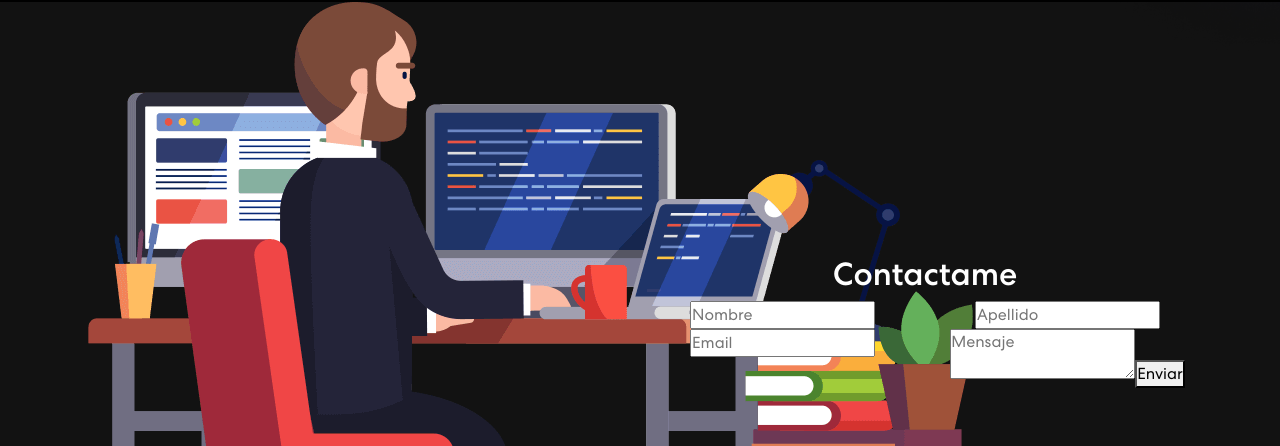
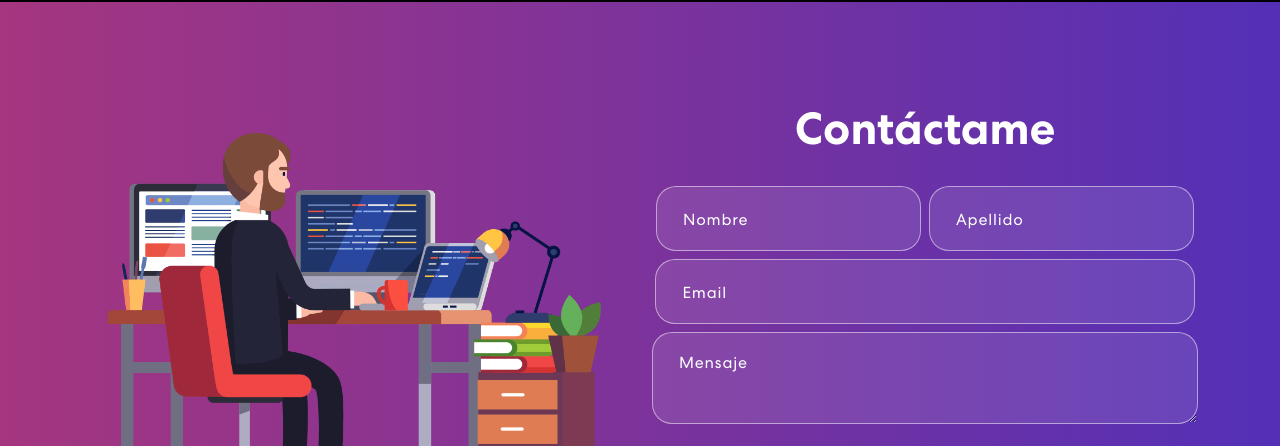
Before and after one commit to gabyakd2/PortfolioWebSite, a React (Create React App) app: page / in a window 1280 px wide. Shown: the part 2354-2800 px from the top of the page. Built offline with nearby package versions, Linux system fonts and the light colour scheme.

Commit message:
portafolio casi terminado

```diff
--- a/package.json
+++ b/package.json
@@ -6,6 +6,7 @@
     "@testing-library/jest-dom": "^5.16.5",
     "@testing-library/react": "^13.4.0",
     "@testing-library/user-event": "^13.5.0",
+    "animate.css": "^4.1.1",
     "bootstrap": "^5.2.3",
     "bootstrap-icons": "^1.10.2",
     "cors": "^2.8.5",
@@ -16,6 +17,7 @@
     "react-bootstrap-icons": "^1.10.2",
     "react-dom": "^18.2.0",
     "react-multi-carousel": "^2.8.2",
+    "react-on-screen": "^2.1.1",
     "react-scripts": "5.0.1",
     "web-vitals": "^2.1.4"
   },
--- a/src/components/Banner/Banner.jsx
+++ b/src/components/Banner/Banner.jsx
@@ -3,6 +3,8 @@
 import { ArrowRightCircle } from 'react-bootstrap-icons';
 import headerImg from '../../assets/img/astronauta4.png'
 import styles from './banner.module.css'
+import TrackVisibility from 'react-on-screen';
+import 'animate.css'
 
 function Banner() {
 
@@ -49,6 +51,9 @@
                 <div className={styles.divContainter}>
                     <div>
                         <Col xs={12} md={6} xl={7}>
+                            <TrackVisibility>
+                            {( { isVisible } ) =>
+                                <div className={isVisible ? 'animate__animated animate__backInLeft' : ''}>
                                     <span className={styles.tagline}>Bienvenidos a mi Portafolio</span>
                                     <h1>
                                         {'Hola, mi nombre es Gabriel y soy '}
@@ -56,12 +61,21 @@
                                     </h1>
                                     <p>Lorem ipsum dolor sit amet consectetur adipisicing elit. Possimus necessitatibus, reiciendis veniam dolorem eos placeat sed officiis a dolor rem, eveniet recusandae, nesciunt cupiditate temporibus earum doloribus voluptates blanditiis dignissimos.</p>
                                     <button onClick={() => console.log('connect')}>Conectemos <ArrowRightCircle size={25} /> </button>
+                                </div>
+                            }
+                            </TrackVisibility>
                         </Col>
                     </div>
                     <div className={styles.divImg}>
+                    <TrackVisibility>
+                            {( { isVisible } ) =>
+                                <div className={isVisible ? 'animate__animated animate__backInRight' : ''}>
                                     <Col xs={12} md={6} xl={7}>
                                         <img className={styles.imgBanner} src={headerImg} alt="Headder Img" />
                                     </Col>
+                                </div>
+                            }
+                    </TrackVisibility>
                     </div>
                 </div>
                 </Row>
--- a/src/components/Contact/Contact.jsx
+++ b/src/components/Contact/Contact.jsx
@@ -1,6 +1,9 @@
 import React, { useState } from 'react'
 import { Col, Container, Row } from 'react-bootstrap'
 import imgForm1 from '../../assets/img/imgForm.png'
+import './contact.css'
+import TrackVisibility from 'react-on-screen';
+import 'animate.css';
 
 function Contact() {
 
@@ -23,8 +26,24 @@
         })
     }
 
-    function handleSubmit (){
-
+    async function handleSubmit (e){
+        e.prevent.default()
+        setButtonText('Enviando...')
+        let response = await fetch('http://local:5000/contact', {
+            method: 'POST',
+            headers: {
+                'Content-Type': 'Application/json;charset=utf-8'
+            },
+            body: JSON.stringify(formDetails)
+        })
+        setButtonText('Enviar')
+        let result = response.json()
+        setFormDetails(formInitialDetails)
+        if (result.code === 200) {
+            setStatus({ success: true, message: 'Mensaje enviado exitosamente' })
+        } else {
+            setStatus({ succes: false, message: 'Algo salio mal, porfavor intente de nuevo.' })
+        }
     }
 
   return (
@@ -35,16 +54,21 @@
                     <img src={imgForm1} alt="imagen form" />
                 </Col>
                 <Col md={6}>
-                    <h2>Contactame</h2>
+                <TrackVisibility>
+                            {( { isVisible } ) =>
+                                <div className={isVisible ? 'animate__animated animate__zoomIn' : ''}>
+                                    <h2>Contáctame</h2>
                                     <form onSubmit={handleSubmit}>
                                         <Row>
+                                            <div className='containerInput'>
                                                 <Col sm={6} className='px-1'>
                                                     <input type='text' value={formDetails.firstName} placeholder='Nombre' onChange={(e) => handleFormUpdate('firstName', e.target.value)} />
                                                 </Col>
                                                 <Col sm={6} className='px-1'>
                                                     <input type='text' value={formDetails.lastName} placeholder='Apellido' onChange={(e) => handleFormUpdate('lastName', e.target.value)}/>
                                                 </Col>
-                            <Col sm={6} className='px-1'>
+                                            </div>
+                                            <Col sm={6} className='px-1' id='inputEm'>
                                                 <input type='email' value={formDetails.email} placeholder='Email' onChange={(e) => handleFormUpdate('email', e.target.value)}/>
                                             </Col>
                                             <Col>
@@ -61,6 +85,9 @@
                                             }
                                         </Row>
                                     </form>
+                                </div>
+                            }
+                </TrackVisibility>
                 </Col>
             </Row>
         </Container>
--- /dev/null
+++ b/src/components/Contact/contact.css
@@ -0,0 +1,82 @@
+.contact {
+  background: linear-gradient(90.21deg, #aa367c -5.91%, #4a2fbd 111.58%);
+  padding: 100px 0 200px 0;
+}
+.contact img {
+  width: 92%;
+}
+.contact h2 {
+  font-size: 45px;
+  font-weight: 700;
+  margin-bottom: 30px;
+}
+.contact form input,
+.contact form textarea {
+  width: 100%;
+  background: rgba(255, 255, 255, 0.1);
+  border: 1px solid rgba(255, 255, 255, 0.5);
+  border-radius: 20px;
+  color: #fff;
+  margin: 0 0 8px 0;
+  padding: 18px 26px;
+  font-weight: 500;
+  font-size: 18px;
+  letter-spacing: 0.8px;
+  transition: 0.3s ease-in-out;
+}
+.containerInput {
+    display: flex;
+}
+#inputEm {
+    width: 96%;
+    margin-left: 2%;
+}
+.contact form input:focus,
+.contact form textarea:focus {
+  background: rgba(255, 255, 255, 1);
+  color: #121212;
+}
+.contact form input::placeholder,
+.contact form textarea::placeholder {
+  font-size: 16px;
+  font-weight: 400;
+  color: #fff;
+}
+.contact form input:focus::placeholder,
+.contact form textarea:focus::placeholder {
+  color: #121212;
+  opacity: 0.8;
+}
+.contact form button {
+  font-weight: 700;
+  color: #000;
+  background-color: #fff;
+  padding: 14px 48px;
+  font-size: 18px;
+  margin-top: 25px;
+  border-radius: 0;
+  position: relative;
+  transition: 0.3s ease-in-out;
+  border-radius: 18px;
+}
+.contact form button span {
+    z-index: 1;
+    position: relative;
+}
+.contact form button:hover {
+    color: #fff;
+}
+.contact form button::before {
+    content: "";
+    background: #121212;
+    width: 0;
+    height: 100%;
+    position: absolute;
+    top: 0;
+    left: 0;
+    z-index: 0;
+    transition: 0.3s ease-in-out;
+  }
+  .contact form button:hover::before {
+    width: 100%;
+  }
--- /dev/null
+++ b/src/components/Footer/Footer.jsx
@@ -0,0 +1,30 @@
+import React from 'react';
+import { Col, Container, Row } from 'react-bootstrap';
+import logo from '../../assets/img/logo.png';
+import logogith from '../../assets/img/github.svg';
+import logolink from '../../assets/img/linkedin.svg';
+import './footer.css'
+
+
+function Footer() {
+  return (
+    <footer className='footer'>
+        <Container>
+            <Row className='align-item-center'>
+                <Col sm={6}>
+                    <img className='imgLogo' src={logo} alt="logo footer" />
+                </Col>
+                <Col sm={6} className='text-center text-sm-end'>
+                    <div className='social-icon'>
+                        <a href=''> <img src={logogith} alt="" /> </a>
+                        <a href=''> <img src={logolink} alt="" /> </a>
+                    </div>
+                    <p>CopyRight 2022. All Right Reserved</p>
+                </Col>
+            </Row>
+        </Container>
+    </footer>
+  )
+}
+
+export default Footer
--- /dev/null
+++ b/src/components/Footer/footer.css
@@ -0,0 +1,17 @@
+.footer {
+    padding: 50px 0 50px 0;
+    background-image: url(../../assets/img/footerbg.png);
+    background-position: center center;
+    background-size: cover;
+    background-repeat: no-repeat;
+}
+.footer img {
+    width: 26%;
+}
+.footer p {
+    font-weight: 400;
+    font-size: 14px;
+    color: #b8b8b8;
+    letter-spacing: 0.5px;
+    margin-top: 20px;
+}
--- a/src/components/Projects/Projects.jsx
+++ b/src/components/Projects/Projects.jsx
@@ -7,6 +7,7 @@
 import imgproj1 from '../../assets/img/gamepedia2.png'
 import imgproj2 from '../../assets/img/notwaste.png'
 import imgproj3 from '../../assets/img/dcarbone2.png'
+import TrackVisibility from 'react-on-screen';
 
 function Projects() {
   const projects = [
@@ -34,6 +35,10 @@
       <Container>
         <Row>
           <Col>
+          <TrackVisibility>
+                            {
+                              ( { isVisible } ) =>
+                                <div className={isVisible ? 'animate__animated animate__bounceInLeft' : ''}>
                                   <h2>Proyectos</h2>
                                   <p>
                                     Lorem, ipsum dolor sit amet consectetur adipisicing elit. Maiores
@@ -41,20 +46,10 @@
                                     at nam officia ab iure, autem facere nobis sequi earum modi
                                     deserunt accusantium.
                                   </p>
+                                </div>
+                            }
+            </TrackVisibility>
             <Tab.Container id='projects-tabs' defaultActiveKey='first'>
-                {/* <Nav variant="pills" defaultActiveKey="/home">
-                <Nav.Item>
-                    <Nav.Link eventKey='first'>Tab One</Nav.Link>
-                </Nav.Item>
-                <Nav.Item>
-                    <Nav.Link eventKey="second">Tab Two</Nav.Link>
-                </Nav.Item>
-                <Nav.Item>
-                    <Nav.Link eventKey="third">
-                    Tab Three
-                    </Nav.Link>
-                </Nav.Item>
-                </Nav> */}
                 <Tab.Content>
                     <Tab.Pane eventKey='first'>
                         <Row>
--- a/src/pages/Home.jsx
+++ b/src/pages/Home.jsx
@@ -4,6 +4,7 @@
 import Skills from '../components/Skills/Skills'
 import Projects from '../components/Projects/Projects'
 import Contact from '../components/Contact/Contact'
+import Footer from '../components/Footer/Footer'
 
 function Home() {
   return (
@@ -13,6 +14,7 @@
         <Skills />
         <Projects />
         <Contact />
+        <Footer />
     </div>
   )
 }
```
Also changed, not shown: src/server.js (+12 -4 lines), src/assets/img/footerbg.png (added), 1 other file (tests, documents, lock files or other folders). Lines whose indentation alone changed are shown as unchanged.
